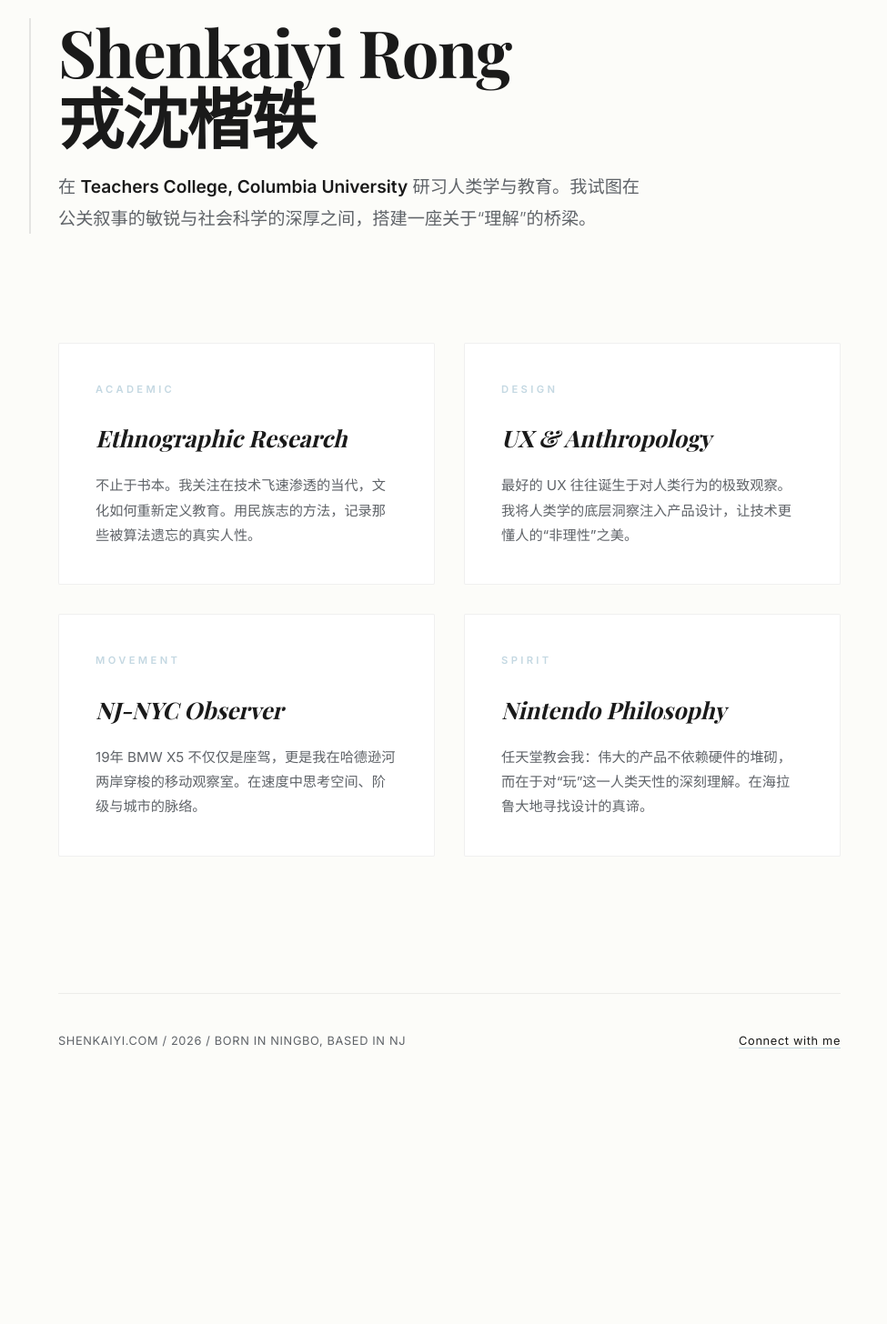
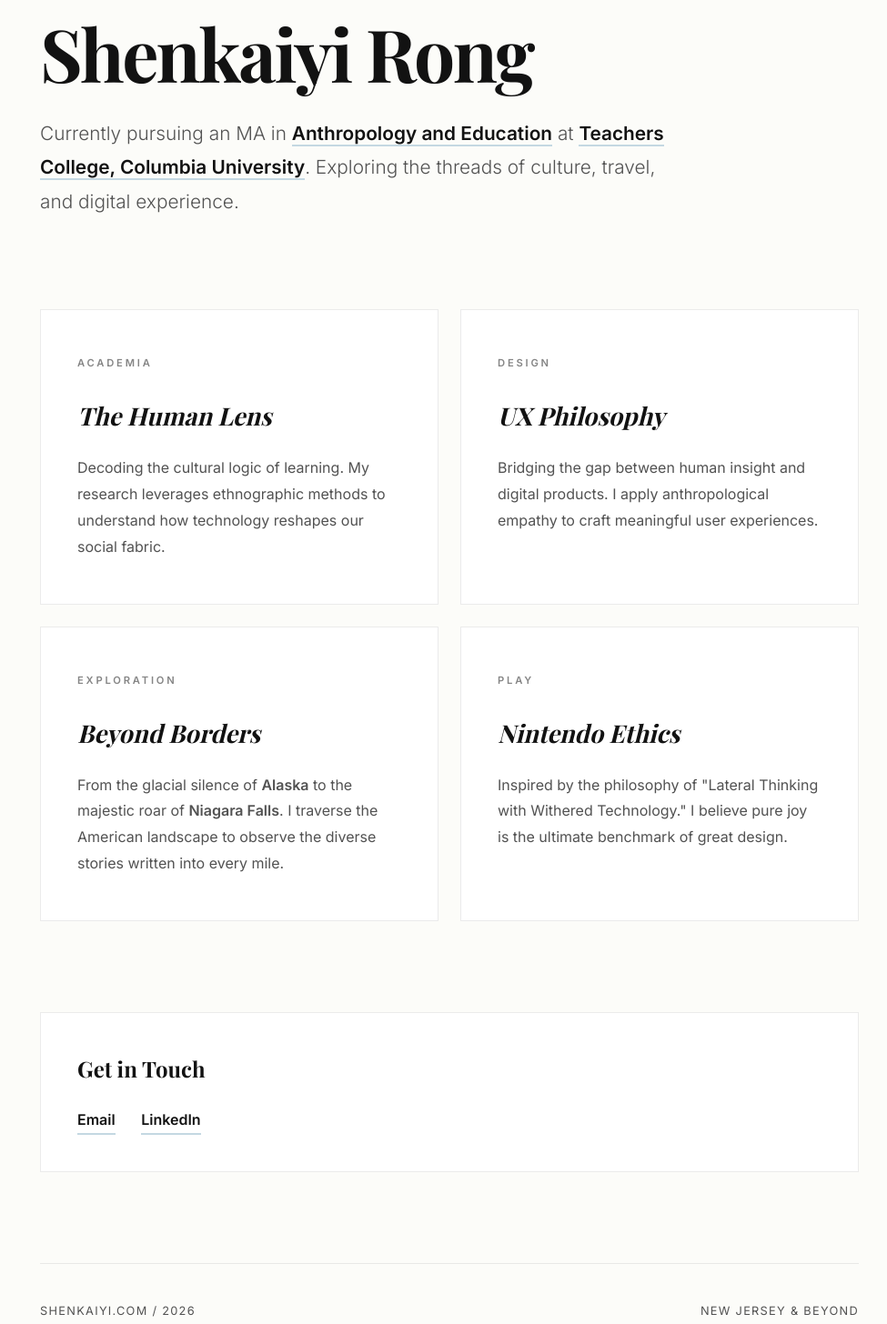
Before and after one commit to 888shenkaiyi/888shenkaiyi.github.io, a plain HTML site: page index.html in a window 1280 px wide. Shown: the part 80-1536 px from the top of the page at 91% size, without its empty margins (146-1121 px from the left). Before the commit the page ends 1336 px from the top, so only its background shows below. Drawn offline with nearby package versions, Linux system fonts and the light colour scheme; a web font is replaced by a local one.

Commit message:
Update index.html

```diff
--- a/index.html
+++ b/index.html
@@ -1,9 +1,9 @@
 <!DOCTYPE html>
-<html lang="zh-CN">
+<html lang="en">
 <head>
     <meta charset="UTF-8">
     <meta name="viewport" content="width=device-width, initial-scale=1.0">
-    <title>Shenkaiyi Rong | 戎沈楷轶</title>
+    <title>Shenkaiyi Rong | Anthropologist & Designer</title>
 
     <link rel="preconnect" href="https://fonts.googleapis.com">
     <link rel="preconnect" href="https://fonts.gstatic.com" crossorigin>
@@ -11,27 +11,24 @@
 
     <style>
         :root {
-            /* 浅色模式：象牙质感的白，降低视疲劳 */
             --bg: #fcfcf9;
             --surface: #ffffff;
-            --text-main: #1a1a1a;
-            --text-sub: #5f6368;
-            --border: rgba(0,0,0,0.06);
+            --text-main: #121212;
+            --text-sub: #525252;
+            --border: rgba(0,0,0,0.08);
             --columbia-blue: #C4D8E2;
-            --accent: #2d5a27; /* 田野调查的森林绿 */
             --font-serif: "Playfair Display", serif;
             --font-sans: "Inter", -apple-system, sans-serif;
-            --transition: all 0.4s cubic-bezier(0.23, 1, 0.32, 1);
+            --transition: all 0.5s cubic-bezier(0.16, 1, 0.3, 1);
         }
 
         @media (prefers-color-scheme: dark) {
             :root {
-                --bg: #0d0d0d;
-                --surface: #161616;
-                --text-main: #e8e8e8;
-                --text-sub: #909090;
-                --border: rgba(255,255,255,0.08);
-                --columbia-blue: #4a7a96;
+                --bg: #0a0a0a;
+                --surface: #121212;
+                --text-main: #e0e0e0;
+                --text-sub: #a0a0a0;
+                --border: rgba(255,255,255,0.1);
             }
         }
 
@@ -41,113 +38,118 @@
             color: var(--text-main);
             font-family: var(--font-sans);
             line-height: 1.8;
-            -webkit-font-smoothing: antialiased;
             padding: 100px 24px;
         }
 
-        .container { max-width: 860px; margin: 0 auto; }
+        .container { max-width: 900px; margin: 0 auto; }
 
-        header { margin-bottom: 120px; position: relative; }
-
-        /* 增加一个细小的装饰线，致敬学术传统 */
-        header::before {
-            content: "";
-            position: absolute;
-            left: -32px;
-            top: 0;
-            bottom: 0;
-            width: 2px;
-            background: var(--text-main);
-            opacity: 0.1;
-        }
+        header { margin-bottom: 100px; }
 
         h1 {
             font-family: var(--font-serif);
-            font-size: clamp(2.5rem, 8vw, 4.5rem);
-            line-height: 1;
-            margin-bottom: 24px;
-            letter-spacing: -0.02em;
+            font-size: clamp(2.8rem, 10vw, 5rem);
+            line-height: 0.95;
+            margin-bottom: 32px;
+            letter-spacing: -0.03em;
         }
 
         .tagline {
-            font-size: 1.2rem;
+            font-size: 1.3rem;
             color: var(--text-sub);
-            max-width: 650px;
+            max-width: 700px;
             font-weight: 300;
         }
 
         .tagline b {
             color: var(--text-main);
             font-weight: 600;
-            text-decoration: underline decoration-color var(--columbia-blue);
-            text-underline-offset: 4px;
+            border-bottom: 2px solid var(--columbia-blue);
         }
 
-        /* 重点：优化后的网格布局 */
         .grid {
             display: grid;
             grid-template-columns: repeat(2, 1fr);
-            gap: 32px;
+            gap: 24px;
             margin-top: 80px;
         }
 
         .card {
             background: var(--surface);
             border: 1px solid var(--border);
-            padding: 40px;
-            border-radius: 2px; /* 方正比圆角更有力量感 */
+            padding: 48px 40px;
             transition: var(--transition);
-            display: flex;
-            flex-direction: column;
-            justify-content: space-between;
         }
 
         .card:hover {
             border-color: var(--text-main);
-            transform: translateY(-8px);
-            box-shadow: 0 20px 40px rgba(0,0,0,0.03);
+            transform: translateY(-5px);
         }
 
         .card h2 {
             font-size: 0.7rem;
             text-transform: uppercase;
-            letter-spacing: 0.3em;
-            color: var(--columbia-blue);
-            margin-bottom: 20px;
+            letter-spacing: 0.25em;
+            color: var(--text-sub);
+            margin-bottom: 24px;
+            opacity: 0.7;
         }
 
         .card h3 {
             font-family: var(--font-serif);
-            font-size: 1.6rem;
-            margin-bottom: 16px;
+            font-size: 1.7rem;
+            margin-bottom: 18px;
             font-style: italic;
         }
 
         .card p {
-            font-size: 0.95rem;
+            font-size: 1rem;
             color: var(--text-sub);
         }
 
+        .contact-section {
+            margin-top: 100px;
+            padding: 40px;
+            background: var(--surface);
+            border: 1px solid var(--border);
+        }
+
+        .contact-section h2 {
+            font-family: var(--font-serif);
+            font-size: 1.5rem;
+            margin-bottom: 20px;
+        }
+
+        .contact-link {
+            display: inline-block;
+            margin-right: 24px;
+            color: var(--text-main);
+            text-decoration: none;
+            font-weight: 600;
+            border-bottom: 2px solid var(--columbia-blue);
+            transition: var(--transition);
+        }
+
+        .contact-link:hover {
+            background: var(--columbia-blue);
+            color: #000;
+        }
+
         footer {
-            margin-top: 150px;
+            margin-top: 100px;
             padding-top: 40px;
             border-top: 1px solid var(--border);
             display: flex;
             justify-content: space-between;
-            align-items: center;
             font-size: 0.8rem;
-            letter-spacing: 0.05em;
             color: var(--text-sub);
+            text-transform: uppercase;
+            letter-spacing: 0.1em;
         }
 
-        footer a { color: var(--text-main); text-decoration: none; border-bottom: 1px solid var(--columbia-blue); }
-
-        /* 响应式调整 */
         @media (max-width: 768px) {
-            body { padding: 60px 20px; }
-            header::before { display: none; }
             .grid { grid-template-columns: 1fr; }
-            h1 { font-size: 3rem; }
+            h1 { font-size: 3.5rem; }
+            .contact-link { display: block; margin-bottom: 16px; }
         }
     </style>
 </head>
@@ -155,51 +157,47 @@
 
     <div class="container">
         <header>
-            <h1>Shenkaiyi Rong<br>戎沈楷轶</h1>
+            <h1>Shenkaiyi Rong</h1>
             <p class="tagline">
-                在 <b>Teachers College, Columbia University</b> 研习人类学与教育。我试图在公关叙事的敏锐与社会科学的深厚之间，搭建一座关于“理解”的桥梁。
+                Currently pursuing an MA in <b>Anthropology and Education</b> at <b>Teachers College, Columbia University</b>. Exploring the threads of culture, travel, and digital experience.
             </p>
         </header>
 
         <main class="grid">
             <section class="card">
-                <div>
-                    <h2>Academic</h2>
-                    <h3>Ethnographic Research</h3>
-                    <p>不止于书本。我关注在技术飞速渗透的当代，文化如何重新定义教育。用民族志的方法，记录那些被算法遗忘的真实人性。</p>
-                </div>
+                <h2>Academia</h2>
+                <h3>The Human Lens</h3>
+                <p>Decoding the cultural logic of learning. My research leverages ethnographic methods to understand how technology reshapes our social fabric.</p>
             </section>
 
             <section class="card">
-                <div>
-                    <h2>Design</h2>
-                    <h3>UX & Anthropology</h3>
-                    <p>最好的 UX 往往诞生于对人类行为的极致观察。我将人类学的底层洞察注入产品设计，让技术更懂人的“非理性”之美。</p>
-                </div>
+                <h2>Design</h2>
+                <h3>UX Philosophy</h3>
+                <p>Bridging the gap between human insight and digital products. I apply anthropological empathy to craft meaningful user experiences.</p>
             </section>
 
             <section class="card">
-                <div>
-                    <h2>Movement</h2>
-                    <h3>NJ-NYC Observer</h3>
-                    <p>19年 BMW X5 不仅仅是座驾，更是我在哈德逊河两岸穿梭的移动观察室。在速度中思考空间、阶级与城市的脉络。</p>
-                </div>
+                <h2>Exploration</h2>
+                <h3>Beyond Borders</h3>
+                <p>From the glacial silence of <b>Alaska</b> to the majestic roar of <b>Niagara Falls</b>. I traverse the American landscape to observe the diverse stories written into every mile.</p>
             </section>
 
             <section class="card">
-                <div>
-                    <h2>Spirit</h2>
-                    <h3>Nintendo Philosophy</h3>
-                    <p>任天堂教会我：伟大的产品不依赖硬件的堆砌，而在于对“玩”这一人类天性的深刻理解。在海拉鲁大地寻找设计的真谛。</p>
-                </div>
+                <h2>Play</h2>
+                <h3>Nintendo Ethics</h3>
+                <p>Inspired by the philosophy of "Lateral Thinking with Withered Technology." I believe pure joy is the ultimate benchmark of great design.</p>
             </section>
         </main>
 
+        <section class="contact-section">
+            <h2>Get in Touch</h2>
+            <a href="mailto:shenkaiyi2002@outlook.com" class="contact-link">Email</a>
+            <a href="https://www.linkedin.com/in/shenkaiyi-rong" target="_blank" class="contact-link">LinkedIn</a>
+        </section>
+
         <footer>
-            <div>SHENKAIYI.COM / 2026 / BORN IN NINGBO, BASED IN NJ</div>
-            <div>
-                <a href="mailto:shenkaiyi888@gmail.com">Connect with me</a>
-            </div>
+            <div>SHENKAIYI.COM / 2026</div>
+            <div>New Jersey & Beyond</div>
         </footer>
     </div>
 
```
